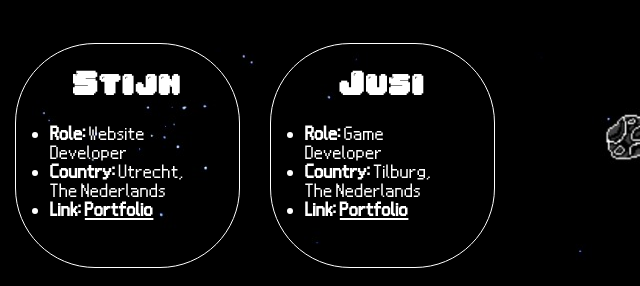
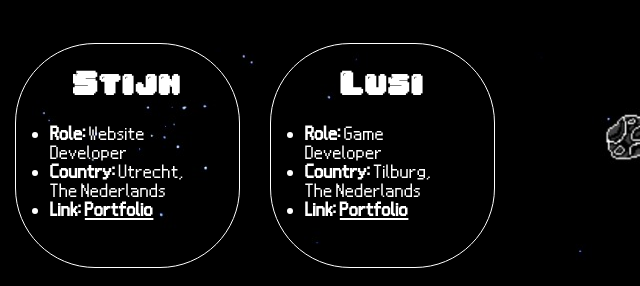
Before and after one commit to StijnSepter/game-jam, a plain HTML site: page team.html in a window 1280 px wide. Shown: the part 848-1134 px from the top of the page, 640-1280 px from the left. Drawn offline with Linux system fonts and the light colour scheme; files whose address does not match are found by name.

Commit message:
small fix

```diff
--- a/team.html
+++ b/team.html
@@ -75,7 +75,7 @@
       </div>
       <div class="memeber">
         <div class="memberTitle">
-          <h3>Jusi</h3>
+          <h3>Lusi</h3>
         </div>
         <ul>
           <li><strong>Role:</strong> Game Developer</li>
```
